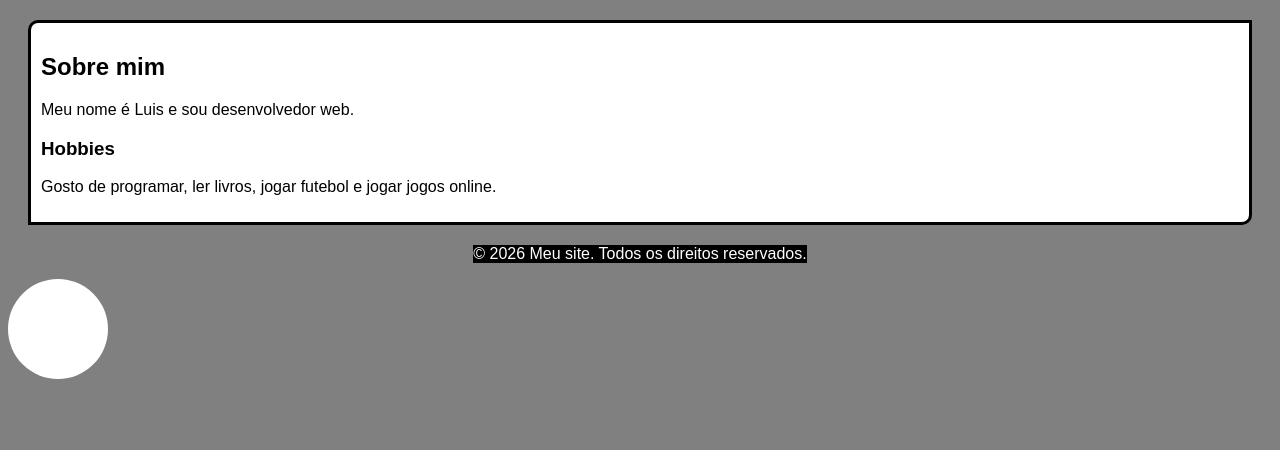
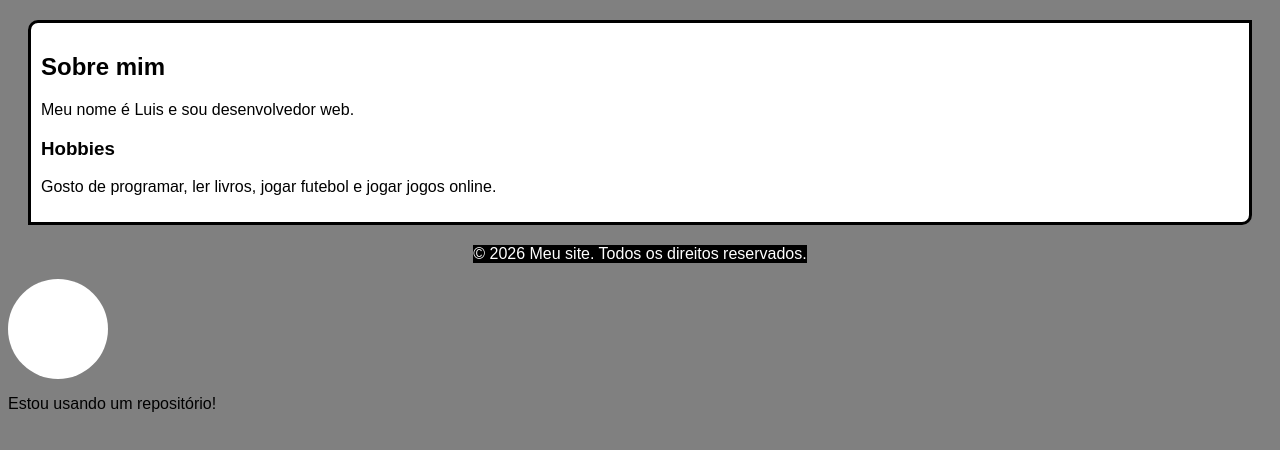
Before and after one commit to luishen-r/html-css, a plain HTML site: page exer/21/caixa2.html in a window 1280 px wide. Shown: the part 104-554 px from the top of the page. Drawn offline with Linux system fonts and the light colour scheme.

Commit message:
Update caixa2.html

```diff
--- a/exer/21/caixa2.html
+++ b/exer/21/caixa2.html
@@ -83,5 +83,6 @@
         <p>&copy; 2026 Meu site. Todos os direitos reservados.</p>
     </footer>
     <div id="bola"></div>
+    <p>Estou usando um repositório!</p>
 </body>
 </html>
```
